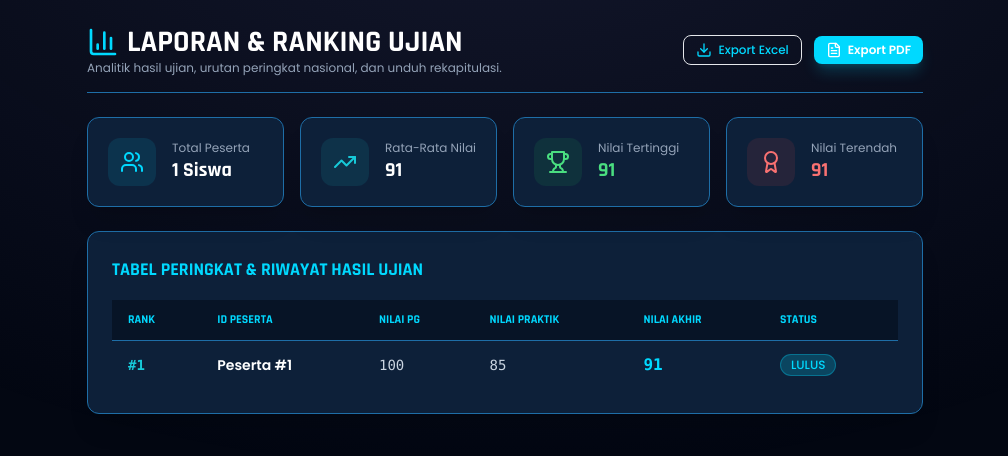
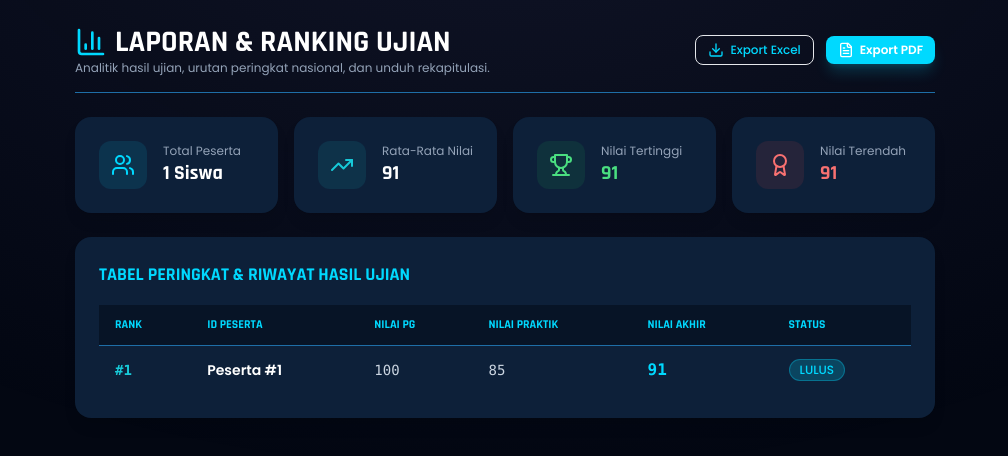
Before and after one commit to dcc-daruttaufiq/dcc-cbt-system, a React (Vite) app in the folder client/: page /laporan in a window 1280 px wide. Shown: the top 456 px of the page, without its empty margins (135-1143 px from the left). Built offline with nearby package versions, Linux system fonts and the light colour scheme; no server answers.

Commit message:
style: remove all borders for total clean UI

```diff
--- a/client/src/components/ui/Card.jsx
+++ b/client/src/components/ui/Card.jsx
@@ -1,9 +1,9 @@
 import React from 'react';
-import { cn } from '../../utils/cn';
 
-export default function Card({ className, children, ...props }) {
+export default function Card({ children, className = '' }) {
   return (
-    <div className={cn("bg-surface border border-customBorder/60 rounded-xl p-5 shadow-xl text-white", className)} {...props}>
+    // Pakai shadow & background halus tanpa border sama sekali
+    <div className={`bg-[#0d1527]/70 backdrop-blur-sm p-6 rounded-2xl shadow-lg ${className}`}>
       {children}
     </div>
   );
--- a/client/src/components/ui/Navbar.jsx
+++ b/client/src/components/ui/Navbar.jsx
@@ -2,7 +2,7 @@ import React from 'react';
 
 export default function Navbar({ children, className = '' }) {
   return (
-    <header className={`w-full bg-[#080d1a]/40 backdrop-blur-md border-b border-slate-800/40 px-6 py-4 flex items-center justify-between ${className}`}>
+    <header className={`w-full bg-[#080d1a]/50 backdrop-blur-md px-6 py-4 flex items-center justify-between ${className}`}>
       {children}
     </header>
   );
--- a/client/src/components/ui/Sidebar.jsx
+++ b/client/src/components/ui/Sidebar.jsx
@@ -2,7 +2,8 @@ import React from 'react';
 
 export default function Sidebar({ children, className = '' }) {
   return (
-    <aside className={`w-64 bg-[#080d1a]/60 backdrop-blur-md min-h-screen p-5 flex flex-col gap-3 shrink-0 border-r border-slate-800/40 hidden md:flex ${className}`}>
+    // Benar-benar tanpa border, murni mengandalkan kontras warna background
+    <aside className={`w-64 bg-[#080d1a]/80 backdrop-blur-md min-h-screen p-5 flex flex-col gap-3 shrink-0 hidden md:flex ${className}`}>
       {children}
     </aside>
   );
--- a/client/src/layouts/MainLayout.jsx
+++ b/client/src/layouts/MainLayout.jsx
@@ -3,8 +3,8 @@ import { Outlet } from 'react-router-dom'
 export default function MainLayout() {
   return (
     <div className="min-h-screen bg-[#030712] text-slate-100 font-body selection:bg-indigo-500 selection:text-white flex flex-col antialiased">
-      {/* Subtle Background Glow/Gradient biar gak polos kaku */}
-      <div className="fixed inset-0 bg-[radial-gradient(ellipse_80%_80%_at_50%_-20%,rgba(120,119,198,0.15),rgba(255,255,255,0))] pointer-events-none" />
+      {/* Background Soft Glow - Tanpa Garis */}
+      <div className="fixed inset-0 bg-[radial-gradient(ellipse_80%_80%_at_50%_-20%,rgba(120,119,198,0.12),rgba(255,255,255,0))] pointer-events-none" />
 
       <main className="relative z-10 flex flex-1 flex-col">
         <Outlet />
```
